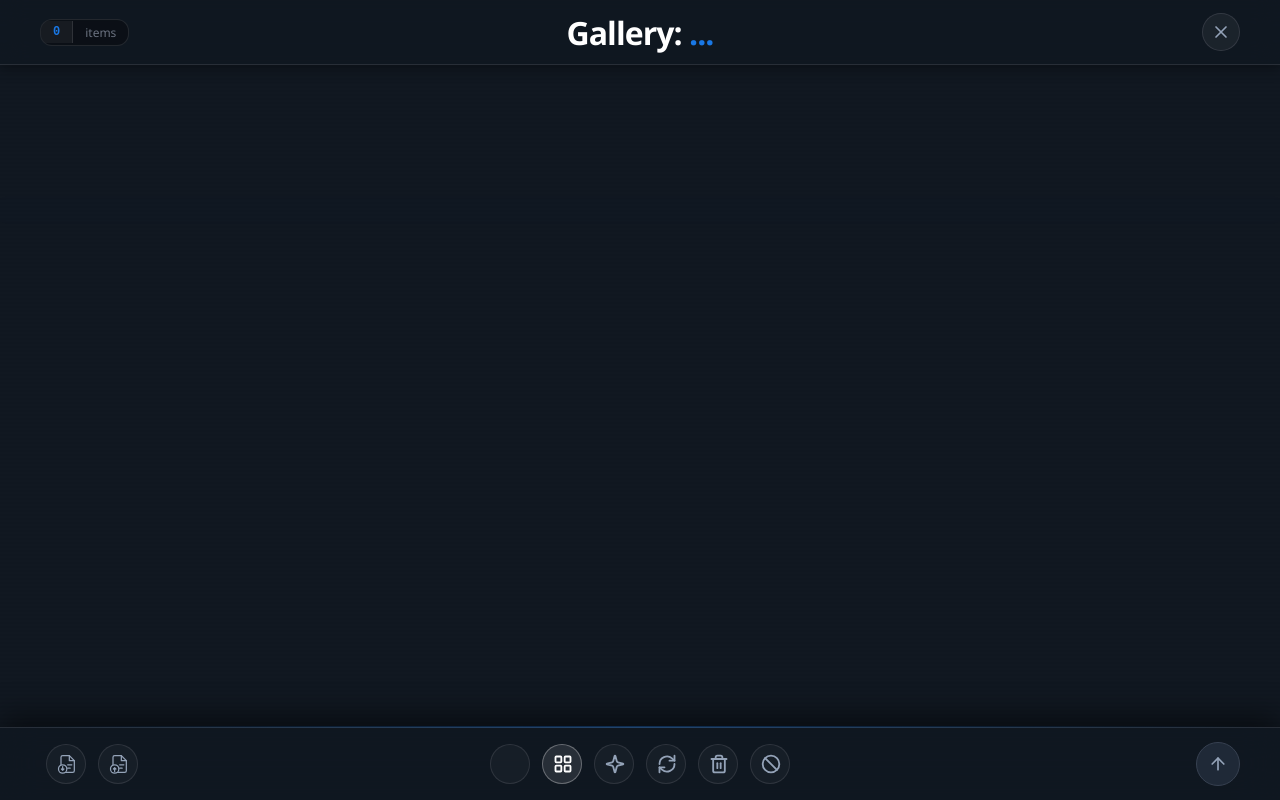
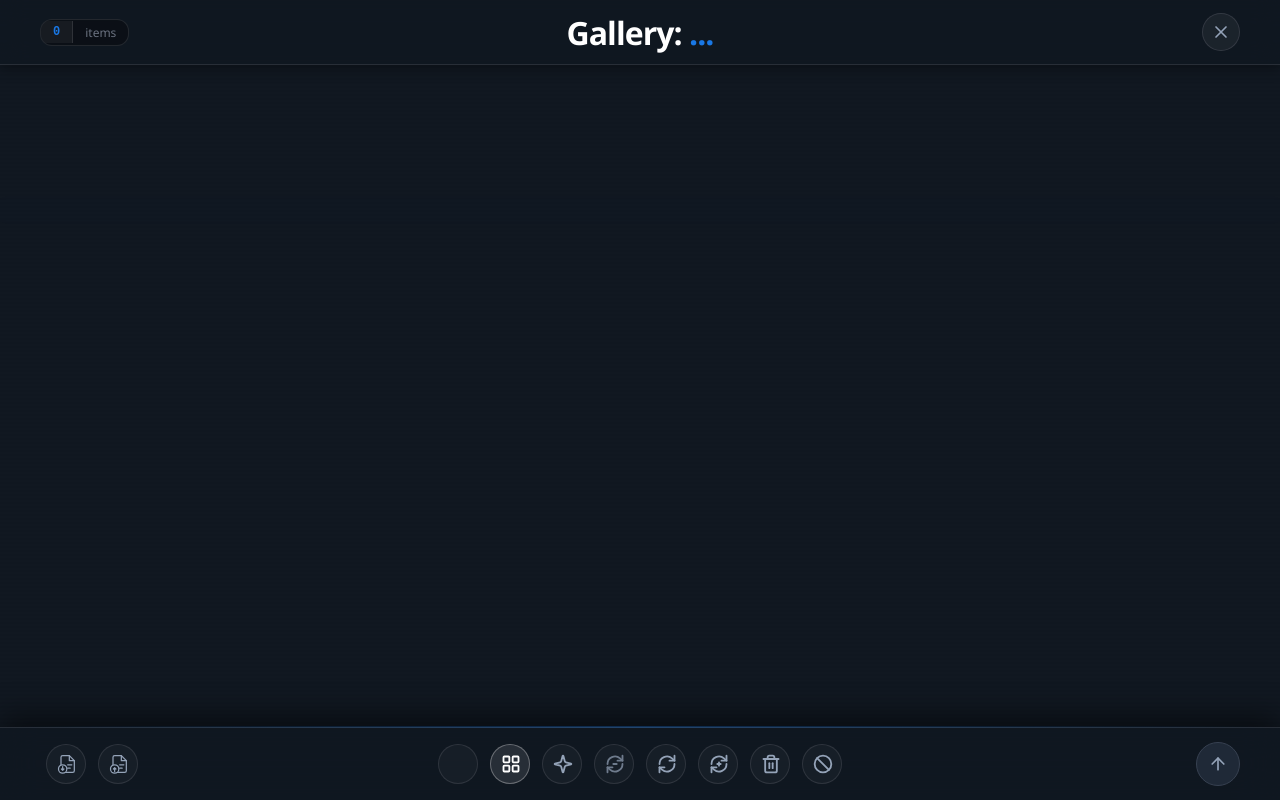
Before and after one commit to begon123/CivitaiGalleryParser, a browser extension: page results.html in a window 1280 px wide. Drawn offline with Linux system fonts and the light colour scheme.

Commit message:
Добавлены кнопки фильтрации для изменённых картинок с положительной и отрицательной динамикой реакций

```diff
--- a/i18n.js
+++ b/i18n.js
@@ -67,6 +67,8 @@ const I18N = {
       results_filter_all_title: 'All',
       results_filter_new_title: 'New',
       results_filter_changed_title: 'Changed',
+      results_filter_changed_minus_title: 'Changed (minus)',
+      results_filter_changed_plus_title: 'Changed (plus)',
       results_filter_removed_title: 'Removed',
       results_filter_zero_title: 'Zero reactions',
       results_export_title: 'Export to Excel (.xlsx)',
@@ -164,6 +166,8 @@ const I18N = {
       results_filter_all_title: 'Все',
       results_filter_new_title: 'Новые',
       results_filter_changed_title: 'Изменённые',
+      results_filter_changed_minus_title: 'Изменённые (минус)',
+      results_filter_changed_plus_title: 'Изменённые (плюс)',
       results_filter_removed_title: 'Удалённые',
       results_filter_zero_title: 'Без реакций',
       results_export_title: 'Экспорт в Excel (.xlsx)',
--- a/package.json
+++ b/package.json
@@ -1,4 +1,4 @@
 {
   "type": "module",
-  "version": "1.6.1"
+  "version": "1.6.2"
 }
--- a/results.html
+++ b/results.html
@@ -100,6 +100,17 @@
                         d="M9.937 15.5A2 2 0 0 0 8.5 14.063l-6.135-1.582a.5.5 0 0 1 0-.962L8.5 9.936A2 2 0 0 0 9.937 8.5l1.582-6.135a.5.5 0 0 1 .963 0L14.063 8.5A2 2 0 0 0 15.5 9.937l6.135 1.581a.5.5 0 0 1 0 .964L15.5 14.063a2 2 0 0 0-1.437 1.437l-1.582 6.135a.5.5 0 0 1-.963 0z" />
                 </svg>
             </button>
+            <button type="button" class="filter-btn" data-filter="changed_minus"
+                data-i18n-title="results_filter_changed_minus_title" title="Changed (minus)">
+                <svg xmlns="http://www.w3.org/2000/svg" width="20" height="20" viewBox="0 0 24 24" fill="none"
+                    stroke="currentColor" stroke-width="2.2" stroke-linecap="round" stroke-linejoin="round">
+                    <path d="M21 2v6h-6" />
+                    <path d="M3 12a9 9 0 0 1 15-6.7L21 8" />
+                    <path d="M3 22v-6h6" />
+                    <path d="M21 12a9 9 0 0 1-15 6.7L3 16" />
+                    <line x1="10" y1="12" x2="14" y2="12" stroke-dasharray="none" />
+                </svg>
+            </button>
             <button type="button" class="filter-btn" data-filter="changed"
                 data-i18n-title="results_filter_changed_title" title="Changed">
                 <svg xmlns="http://www.w3.org/2000/svg" width="20" height="20" viewBox="0 0 24 24" fill="none"
@@ -108,6 +119,18 @@
                     <path d="M3 12a9 9 0 0 1 15-6.7L21 8" />
                     <path d="M3 22v-6h6" />
                     <path d="M21 12a9 9 0 0 1-15 6.7L3 16" />
+                </svg>
+            </button>
+            <button type="button" class="filter-btn" data-filter="changed_plus"
+                data-i18n-title="results_filter_changed_plus_title" title="Changed (plus)">
+                <svg xmlns="http://www.w3.org/2000/svg" width="20" height="20" viewBox="0 0 24 24" fill="none"
+                    stroke="currentColor" stroke-width="2.2" stroke-linecap="round" stroke-linejoin="round">
+                    <path d="M21 2v6h-6" />
+                    <path d="M3 12a9 9 0 0 1 15-6.7L21 8" />
+                    <path d="M3 22v-6h6" />
+                    <path d="M21 12a9 9 0 0 1-15 6.7L3 16" />
+                    <line x1="10" y1="12" x2="14" y2="12" />
+                    <line x1="12" y1="10" x2="12" y2="14" />
                 </svg>
             </button>
             <button type="button" class="filter-btn" data-filter="removed"
--- a/results.js
+++ b/results.js
@@ -116,7 +116,13 @@ document.addEventListener('DOMContentLoaded', async () => {
     let filtered = allItems
 
     if (currentFilter !== 'all') {
-      filtered = filtered.filter(item => item.status === currentFilter)
+      if (currentFilter === 'changed_minus') {
+        filtered = filtered.filter(item => item.status === 'changed' && item.totalDelta < 0)
+      } else if (currentFilter === 'changed_plus') {
+        filtered = filtered.filter(item => item.status === 'changed' && item.totalDelta > 0)
+      } else {
+        filtered = filtered.filter(item => item.status === currentFilter)
+      }
     }
 
     if (onlyZeroActive) {
--- a/style.css
+++ b/style.css
@@ -357,6 +357,50 @@ footer .filter-btn {
 
 .filter-btn[data-filter="changed"]:hover svg {
     animation: spin-slow 3s linear infinite;
+}
+
+/* Changed minus filter - Slightly dimmer Blue */
+.filter-btn[data-filter="changed_minus"]:hover svg,
+.filter-btn[data-filter="changed_minus"].active svg {
+    color: #60a5fa;
+    filter: drop-shadow(0 0 8px rgba(96, 165, 250, 0.35));
+    opacity: 0.75;
+}
+
+.filter-btn[data-filter="changed_minus"]:hover,
+.filter-btn[data-filter="changed_minus"].active {
+    border-color: rgba(96, 165, 250, 0.3);
+    background: rgba(96, 165, 250, 0.05);
+}
+
+.filter-btn[data-filter="changed_minus"]:hover svg {
+    animation: spin-slow 3s linear infinite;
+}
+
+.filter-btn[data-filter="changed_minus"] svg {
+    opacity: 0.7;
+}
+
+/* Changed plus filter - Slightly brighter Blue */
+.filter-btn[data-filter="changed_plus"]:hover svg,
+.filter-btn[data-filter="changed_plus"].active svg {
+    color: #3b82f6;
+    filter: drop-shadow(0 0 10px rgba(59, 130, 246, 0.8));
+    opacity: 1;
+}
+
+.filter-btn[data-filter="changed_plus"]:hover,
+.filter-btn[data-filter="changed_plus"].active {
+    border-color: rgba(59, 130, 246, 0.5);
+    background: rgba(59, 130, 246, 0.12);
+}
+
+.filter-btn[data-filter="changed_plus"]:hover svg {
+    animation: spin-slow 3s linear infinite;
+}
+
+.filter-btn[data-filter="changed_plus"] svg {
+    opacity: 1.0;
 }
 
 /* Removed filter - Red */
@@ -874,6 +918,18 @@ footer::before {
     left: 1px;
 }
 
+.filter-btn[data-filter='changed_minus'] svg {
+    position: relative;
+    top: 0px;
+    left: 1px;
+}
+
+.filter-btn[data-filter='changed_plus'] svg {
+    position: relative;
+    top: 0px;
+    left: 1px;
+}
+
 .filter-btn[data-filter='removed'] svg {
     position: relative;
     top: 0px;
```
Also changed, not shown: README.en.md (+1 -1 lines), README.md, manifest.json.
